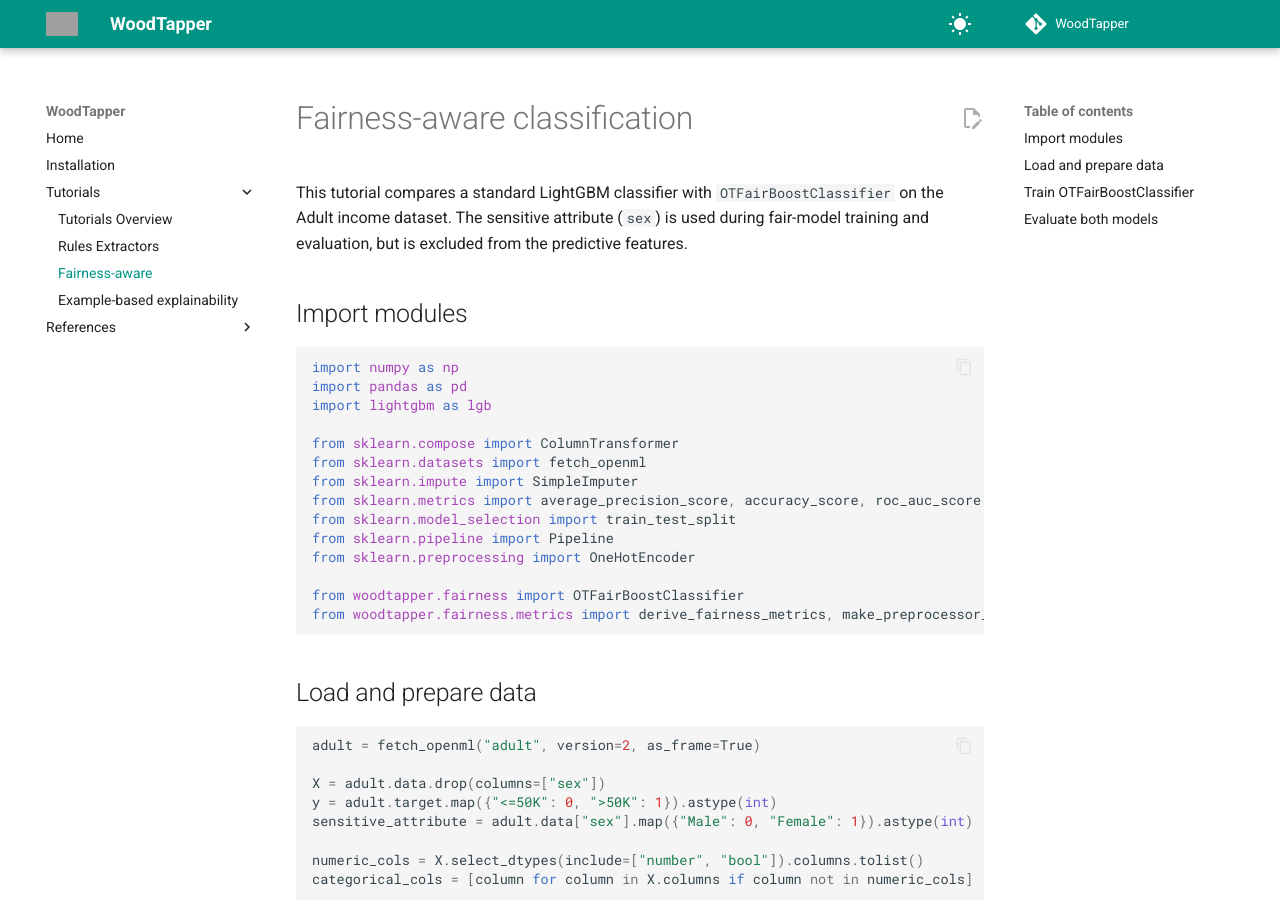
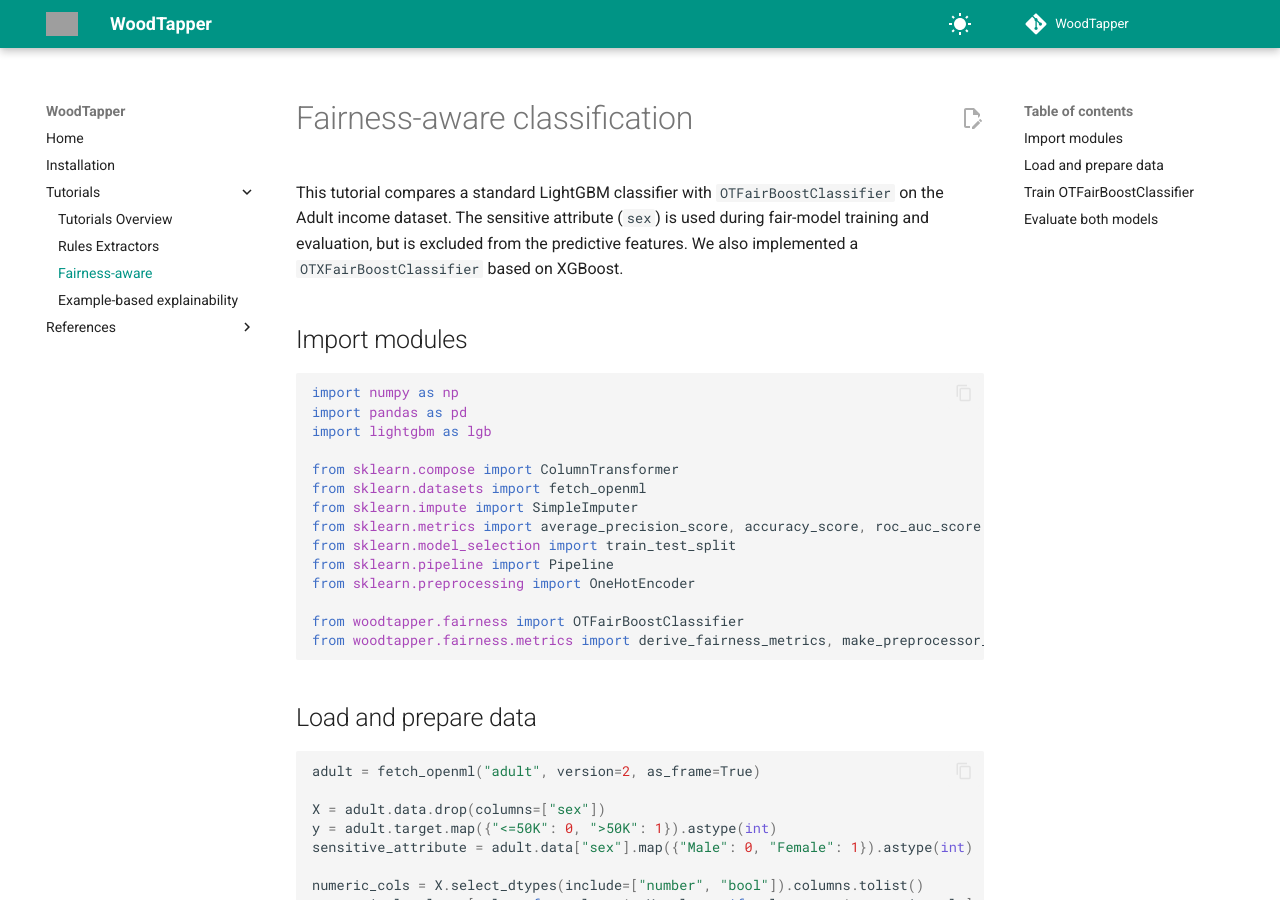
Before and after one commit to artefactory/woodtapper, an MkDocs documentation site: the page built from docs/3_tutorials_fairness.md, in a window 1280 px wide and 900 px high. Built offline with MkDocs 1.6.1 and Material for MkDocs 9.7.7, drawn with Linux system fonts in a browser that asks for light colours; comment, search, counter and statistics services are not loaded; grey boxes are pictures that could not be loaded.

Commit message:
enh: cite OTX (#54)

```diff
--- a/docs/3_tutorials_fairness.md
+++ b/docs/3_tutorials_fairness.md
@@ -1,6 +1,7 @@
 # Fairness-aware classification
 
 This tutorial compares a standard LightGBM classifier with `OTFairBoostClassifier` on the Adult income dataset. The sensitive attribute (`sex`) is used during fair-model training and evaluation, but is excluded from the predictive features.
+We also implemented a `OTXFairBoostClassifier` based on XGBoost.
 
 
 ## Import modules
```
